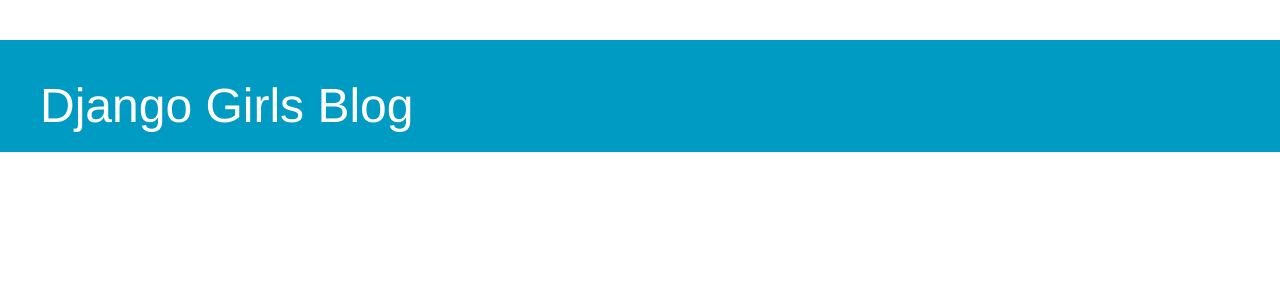
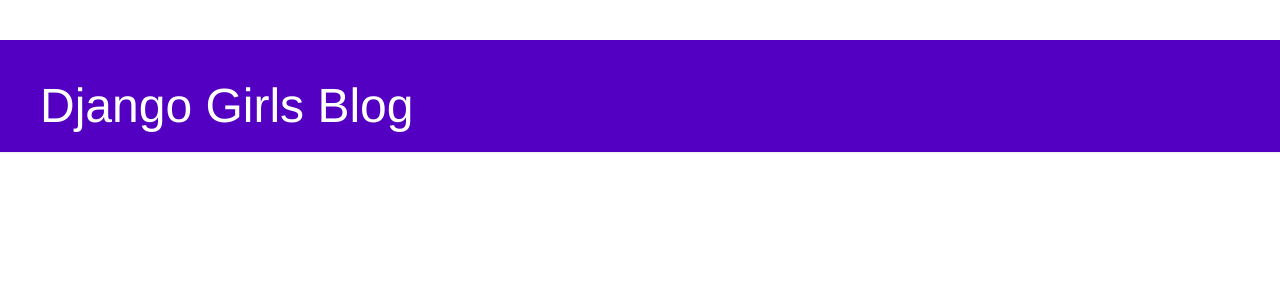
Before and after one commit to pradsy90/djangogirlswebblogapp, a Django app: page / in a window 1280 px wide. Shown: the top 300 px of the page. Run offline with Django 3.2, Linux system fonts and the light colour scheme; data that the repository does not hold is empty; some libraries are stand-ins or nearby versions.

Commit message:
playing around with path

```diff
--- a/blog/static/css/blog.css
+++ b/blog/static/css/blog.css
@@ -8,7 +8,7 @@ h2 a {
 }
 
 .page-header {
-    background-color: #009bc2;
+    background-color: #5400c2;
     margin-top: 0;
     padding: 20px 20px 20px 40px;
 }
```
